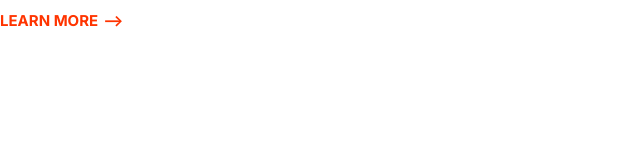
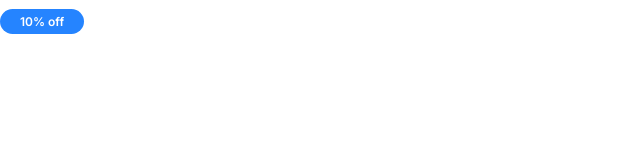
Before and after one commit to Dtsiantaris/hostHub, a plain HTML site: page index.html in a window 1280 px wide. Shown: the whole page, without its empty margins (0-640 px from the left). Drawn offline with Linux system fonts and the light colour scheme.

Commit message:
Build Badge component.

```diff
--- a/css/styles.css
+++ b/css/styles.css
@@ -86,3 +86,36 @@ a {
     font-size: 1.5rem;
   }
 }
+
+/* Babges */
+.badge {
+  border-radius: 20px;
+  font-size: 2rem;
+  font-weight: 600;
+  padding: 0.5rem 2rem;
+  white-space: nowrap;
+}
+
+.badge--primary {
+  background: var(--color-primary);
+  color: #fff;
+}
+
+.badge--secondary {
+  background: var(--color-secondary);
+  color: #fff;
+}
+
+.badge--small {
+  font-size: 1.5rem;
+}
+
+@media screen and (min-width: 1024px) {
+  .badge {
+    font-size: 1.5rem;
+  }
+
+  .badge--small {
+    font-size: 1.2rem;
+  }
+}
--- a/index.html
+++ b/index.html
@@ -7,7 +7,7 @@
     <link rel="preconnect" href="https://fonts.googleapis.com" />
     <link rel="preconnect" href="https://fonts.gstatic.com" crossorigin />
     <link
-      href="https://fonts.googleapis.com/css2?family=Inter:wght@400;700&display=swap"
+      href="https://fonts.googleapis.com/css2?family=Inter:wght@400;600;700&display=swap"
       rel="stylesheet"
     />
     <link rel="stylesheet" href="css/normalize.css" />
@@ -15,6 +15,6 @@
     <title>Moshify</title>
   </head>
   <body>
-    <a href="#" class="link-arrow">Learn More</a>
+    <span class="badge badge--primary badge--small">10% off</span>
   </body>
 </html>
```
Also changed, not shown: css/components/badges.html (added, +3 -0 lines).
